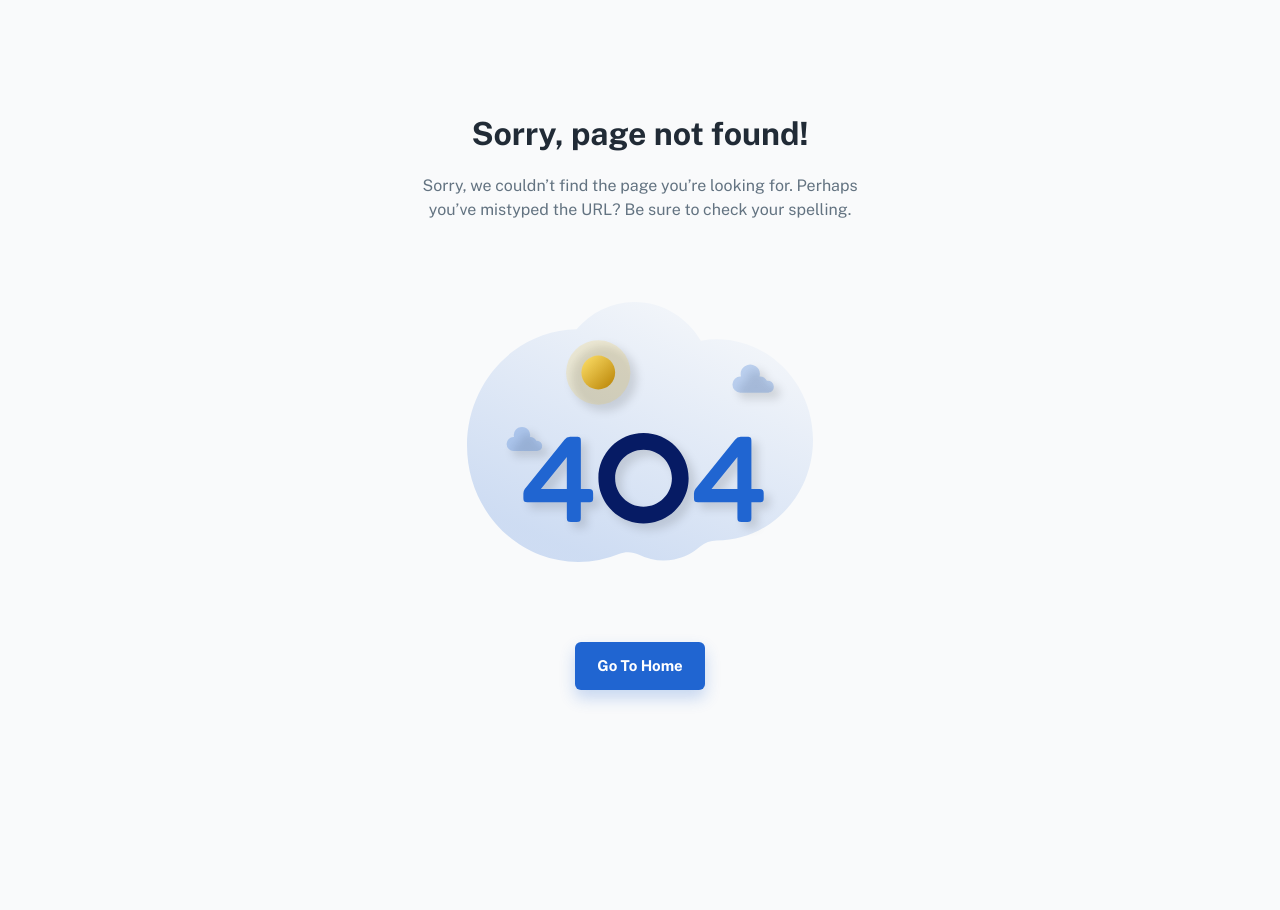
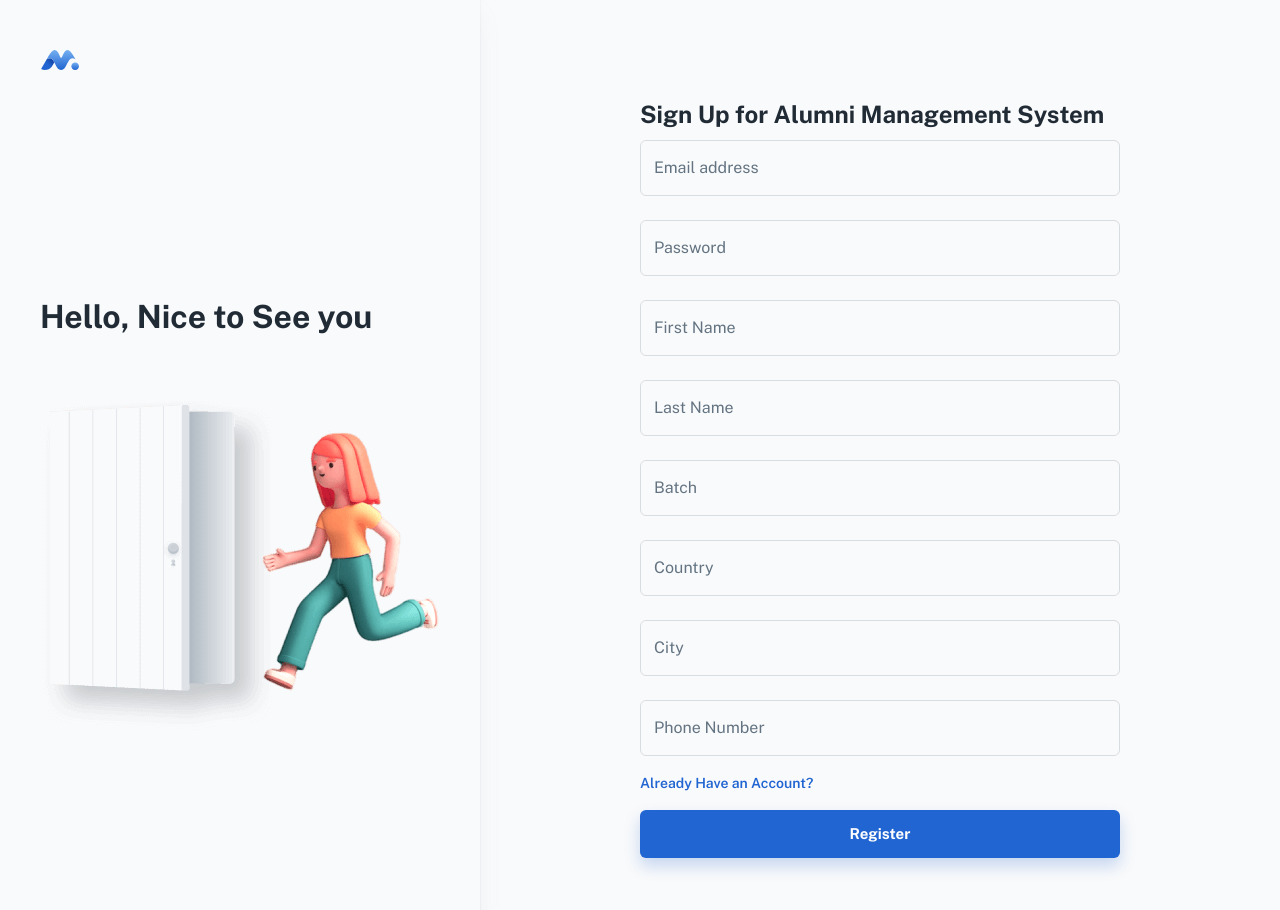
Before and after one commit to shuja-shah/be-alumni-MS, a React (Create React App) app in the folder Client/alumni-MS/: page /register in a window 1280 px wide. Before the commit this address had no page. Shown: the top 910 px of the page. Before the commit the page ends 800 px from the top, so only its background shows below. Built offline with nearby package versions, Linux system fonts and the light colour scheme; some icons are missing; a web font is replaced by a local one.

Commit message:
Registration Page

```diff
--- a/Client/alumni-MS/src/App.js
+++ b/Client/alumni-MS/src/App.js
@@ -14,7 +14,7 @@ import JobPage from './pages/ProductsPage';
 import { useState } from 'react';
 import { useEffect } from 'react';
 import Page404 from './pages/Page404';
-
+import RegisterPage from './pages/RegisterPage';
 // ----------------------------------------------------------------------
 function RequireAuth() {
   const [isAuthenticated, setIsAuthenticated] = useState(false);
@@ -38,7 +38,7 @@ export default function App() {
           <StyledChart />
           <Routes>
             <Route exact path="/login" element={<LoginPage />} />
-
+            <Route exact path="/register" element={<RegisterPage />} />
             <Route element={<RequireAuth />}>
               <Route exact path="/" element={<DashboardAppPage />} />
               <Route exact path="/users" element={<UserPage />} />
--- a/Client/alumni-MS/src/pages/LoginPage.js
+++ b/Client/alumni-MS/src/pages/LoginPage.js
@@ -9,6 +9,7 @@ import Logo from '../components/logo';
 import Iconify from '../components/iconify';
 // sections
 import { LoginForm } from '../sections/auth/login';
+import { useNavigate } from 'react-router-dom';
 
 // ----------------------------------------------------------------------
 
@@ -44,6 +45,7 @@ const StyledContent = styled('div')(({ theme }) => ({
 
 export default function LoginPage() {
   const mdUp = useResponsive('up', 'md');
+  const navigate = useNavigate();
 
   return (
     <>
@@ -77,7 +79,7 @@ export default function LoginPage() {
 
             <Typography variant="body2" sx={{ mb: 5 }}>
               Don&apos;t have an account? {''}
-              <Link variant="subtitle2" to="/register">Get started</Link>
+              <Link variant="subtitle2" onClick={()=> navigate('/register')}>Get started</Link>
             </Typography>
 
             {/* <Stack direction="row" spacing={2}>
--- a/Client/alumni-MS/src/pages/RegisterPage.js
+++ b/Client/alumni-MS/src/pages/RegisterPage.js
@@ -1,7 +1,8 @@
 import { Helmet } from 'react-helmet-async';
 // @mui
 import { styled } from '@mui/material/styles';
-import { Link, Container, Typography, Divider, Stack, Button } from '@mui/material';
+import { Link, Container, Typography, Divider, Stack, Button , TextField,InputAdornment, Alert, IconButton} from '@mui/material';
+import { LoadingButton } from '@mui/lab';
 // hooks
 import useResponsive from '../hooks/useResponsive';
 // components
@@ -194,7 +195,7 @@ export default function RegisterPage() {
                 {mdUp && (
                     <StyledSection>
                         <Typography variant="h3" sx={{ px: 5, mt: 10, mb: 5 }}>
-                            Hi, Welcome Back
+                            Hello, Nice to  See you
                         </Typography>
                         <img src="/assets/illustrations/illustration_login.png" alt="login" />
                     </StyledSection>
@@ -203,15 +204,15 @@ export default function RegisterPage() {
                 <Container maxWidth="sm">
                     <StyledContent>
                         <Typography variant="h4" gutterBottom>
-                            Sign in to Alumni Management System
+                            Sign Up for Alumni Management System
                         </Typography>
 
-                        <Typography variant="body2" sx={{ mb: 5 }}>
+                        {/* <Typography variant="body2" sx={{ mb: 5 }}>
                             Don&apos;t have an account? {''}
                             <Link variant="subtitle2" to="/register">Get started</Link>
-                        </Typography>
+                        </Typography> */}
 
-                        <LoginForm />
+                        <RegisterForm />
                     </StyledContent>
                 </Container>
             </StyledRoot>
--- a/Client/alumni-MS/src/sections/auth/login/LoginForm.js
+++ b/Client/alumni-MS/src/sections/auth/login/LoginForm.js
@@ -45,7 +45,7 @@ export default function LoginForm() {
       return;
     }
     localStorage.setItem('token', data.token);
-    navigate('/dashboard/app', { replace: true });
+    navigate('/');
   };
 
 
```
